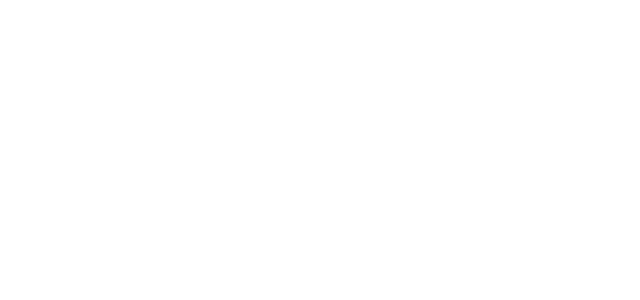
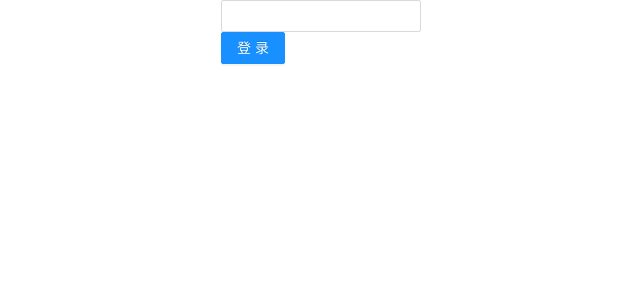
Before and after one commit to mozhaocong/vue3Init, a Vue app: page /login in a window 1280 px wide. Before the commit this address had no page. Shown: the top 300 px of the page, without its empty margins (319-959 px from the left). Built offline with nearby package versions, Linux system fonts and the light colour scheme.

Commit message:
feature: 更新

```diff
--- /dev/null
+++ b/src/components/From/index.tsx
@@ -0,0 +1,159 @@
+/*
+ * 系统订单表单填写校验组件
+ * @Author: mzc
+ * @Date: 2021-08-20 15:30
+ */
+import { PropType, ref, defineComponent, h, resolveComponent, renderSlot, onMounted } from 'vue'
+import { isString } from '@/utils'
+import { is } from 'ramda'
+
+function isFunction(fn: any): boolean {
+	return is(Function, fn)
+}
+
+const Props = {
+	formRef: {
+		type: null,
+		default: null,
+	},
+	labelCol: {
+		type: Object as PropType<LabelCol>,
+		default: () => {
+			return { span: 6 }
+		},
+	},
+	disabled: {
+		type: Boolean as PropType<boolean>,
+		default: false,
+	},
+	wrapperCol: {
+		type: Object as PropType<LabelCol>,
+		default: () => {
+			return { span: 16 }
+		},
+	},
+	rules: {
+		type: Object as PropType<ObjectMap>,
+		default: () => {
+			return {}
+		},
+	},
+	model: {
+		type: Object as PropType<ObjectMap>,
+		required: true,
+	},
+	rows: {
+		type: Array as PropType<FromRow[]>,
+		required: true,
+	},
+	colSpan: Number as PropType<number>,
+	fid: {
+		type: String as PropType<string>,
+		default: 'r-form',
+	},
+	finish: Function as PropType<() => void>,
+	finishFailed: Function as PropType<() => void>,
+} as const
+const From = defineComponent({
+	name: 'r-from',
+	props: Props,
+	setup(props, { slots }) {
+		const formRef = ref()
+
+		onMounted(() => {
+			if (props.formRef) props.formRef.value = formRef.value
+		})
+
+		function Hprops(row: any) {
+			let data = {
+				[row.modelValue ?? 'value']: props.model[row.key],
+				[`onUpdate:${row.modelValue ?? 'value'}`]: ($event: string | ObjectMap | number) =>
+					(props.model[row.key] = $event), //key = id , props.model = customerManagementDetail.id = $event
+			}
+			if (row.keys) {
+				row.keys.forEach((res: string[]) => {
+					const keysObj = {
+						[res[1] ?? 'value']: props.model[res[0]],
+						[`onUpdate:${res[1] ?? 'value'}`]: ($event: string | ObjectMap | number) => (props.model[res[0]] = $event),
+					}
+					data = {
+						...data,
+						...keysObj,
+					}
+				})
+			}
+			return data
+		}
+
+		function renderData(props: any) {
+			if (isFunction(props)) {
+				return props()
+			} else {
+				return props
+			}
+		}
+
+		return () => {
+			return (
+				<div>
+					{renderSlot(slots, 'header')}
+					<div>
+						<a-form
+							layout="horizontal"
+							id={props.fid}
+							model={props.model}
+							rules={props.rules}
+							className="ant-advanced-search-form"
+							labelCol={props.labelCol}
+							wrapperCol={props.wrapperCol}
+							ref={formRef}
+							onFinish={props.finish}
+							onFinishFailed={props.finishFailed}
+						>
+							<a-row>
+								{props.rows.map((row) => {
+									return renderData(row.display) === false ? (
+										''
+									) : (
+										<a-col span={row.colSpan ?? props.colSpan ?? 6} key={row.key}>
+											{row.render ? (
+												row.render()
+											) : row.slotName && slots[row.slotName] ? (
+												renderSlot(slots, row.slotName)
+											) : (
+												<a-form-item
+													label={row.title}
+													name={row.key}
+													{...{ wrapperCol: row.wrapperCol, labelCol: row.labelCol, rules: row.rules ?? [] }}
+												>
+													{row.customRender
+														? row.customRender({ text: props.model[row.key], record: props.model })
+														: h(
+																row.component
+																	? isString(row.component)
+																		? resolveComponent(row.component)
+																		: row.component
+																	: resolveComponent('a-input'),
+																{
+																	getPopupContainer: (triggerNode: any) => triggerNode.parentNode, // a-select 显示问题
+																	...row.props,
+																	...Hprops(row),
+																	disabled: row.props?.disabled ?? props.disabled,
+																},
+														  )}
+												</a-form-item>
+											)}
+										</a-col>
+									)
+								})}
+							</a-row>
+						</a-form>
+					</div>
+					{renderSlot(slots, 'footer')}
+				</div>
+			)
+		}
+	},
+})
+
+export default From
--- /dev/null
+++ b/src/components/index.ts
@@ -0,0 +1,3 @@
+import HTFrom from './From/index'
+
+export { HTFrom }
--- a/src/router/index.ts
+++ b/src/router/index.ts
@@ -21,6 +21,11 @@
 			},
 		],
 	},
+	{
+		path: '/login',
+		name: 'login',
+		component: () => import('@/views/login/index'),
+	},
 ]
 const router = createRouter({
 	history,
--- /dev/null
+++ b/src/views/login/index.tsx
@@ -0,0 +1,50 @@
+import { defineComponent, reactive, ref } from 'vue'
+import { HTFrom } from '@/components'
+import { Button } from 'ant-design-vue'
+
+export default defineComponent({
+	name: 'login',
+	setup() {
+		// const data = ref({
+		// 	name: '',
+		// 	password: '',
+		// })
+		const data = ref({})
+		const rows: FromRowArray = [
+			{
+				title: '',
+				key: 'name',
+				rules: [{ required: true, message: 'sku不能为空', trigger: 'change' }],
+			},
+			{
+				title: '',
+				key: 'password',
+				rules: [{ required: true, message: 'sku不能为空', trigger: 'change' }],
+				component: () => {
+					return <a-input type="password" />
+				},
+			},
+		]
+
+		return () => (
+			<div>
+				<div style="width:200px;margin: auto;">
+					<HTFrom
+						fid="login"
+						rows={rows}
+						model={data.value}
+						colSpan={24}
+						labelCol={{ span: 0 }}
+						wrapperCol={{ span: 24 }}
+						finish={() => {
+							console.log('1251')
+						}}
+					/>
+					<Button type="primary" htmlType="submit" {...{ form: 'login' }}>
+						登录
+					</Button>
+				</div>
+			</div>
+		)
+	},
+})
```
Also changed, not shown: src/components/From/tsType.d.ts (added, +29 -0 lines).
